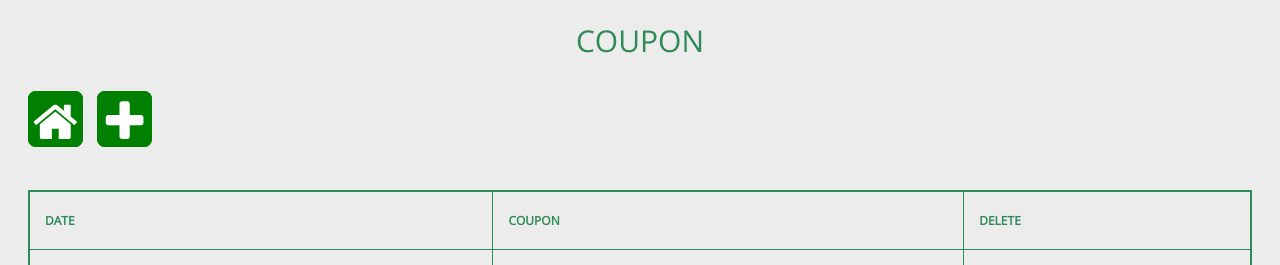
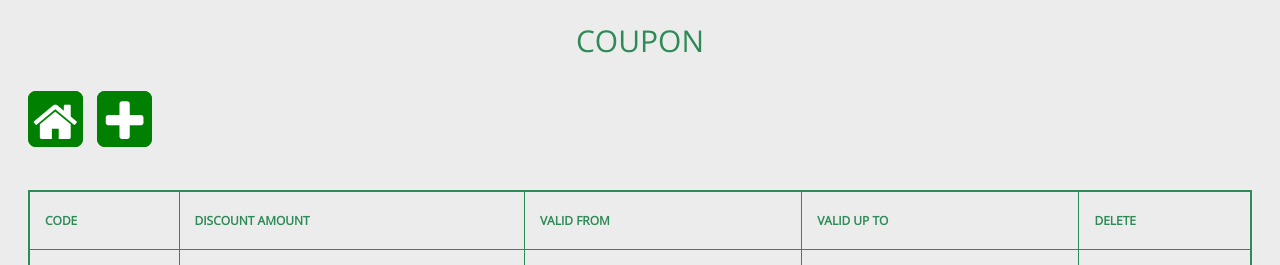
Before and after one commit to mhtanmoy/f_project_2, a Django app: page /coupons in a window 1280 px wide. Shown: the top 265 px of the page. Run offline with Django 3.2, Linux system fonts and the light colour scheme; a user stored in the database is signed in; data comes from the database, SQL or seed files in the repository; some libraries are stand-ins or nearby versions.

Commit message:
bug fixed

```diff
--- a/project/app/models.py
+++ b/project/app/models.py
@@ -136,8 +136,10 @@ class Notification(models.Model):
 
 
 class Coupons(models.Model):
-    coupon=models.CharField(max_length=150)
-    date=models.DateField(default=now)
+    code=models.CharField(max_length=150)
+    amount=models.PositiveIntegerField(max_length=150)
+    valid_from=models.DateField(default=now)
+    valid_up_to=models.DateField(default=now)
 
     def __str__(self):
         return self.coupon
--- a/project/app/templates/app/coupons.html
+++ b/project/app/templates/app/coupons.html
@@ -29,8 +29,10 @@
             <div class="tbl-header">
                 <thead>
                     <tr>
-                      <th>Date</th>
-                      <th>Coupon</th>
+                      <th>Code</th>
+                      <th>Discount Amount</th>
+                      <th>Valid From</th>
+                      <th>Valid up to</th>
                       <th>Delete</th>
                     </tr>
                   </thead>
@@ -38,8 +40,10 @@
             <tbody>
               {% for i in coup %}
             <tr>
-              <td>{{ i.date }}</td>
-              <td>{{ i.coupon }}</td>
+              <td>{{ i.code }}</td>
+              <td>{{ i.amount }}</td>
+              <td>{{ i.valid_from }}</td>
+              <td>{{ i.valid_up_to }}</td>
               <td><a href="{% url 'deletecoupons' i.id %}">delete</a></td>
 
             </tr>
--- a/project/app/templates/app/createbrand.html
+++ b/project/app/templates/app/createbrand.html
@@ -19,6 +19,7 @@
             <fieldset>
                 {{ form.brand_name|attr:"placeholder: Enter Brand Name" }}
             </fieldset>
+
         <button type="submit" id="contact-submit">Create</button>
 
             <a href="/brand" id="backbtn">Back</a>
```
Also changed, not shown: project/app/templates/app/createcoupons.html (+8 -2 lines).
